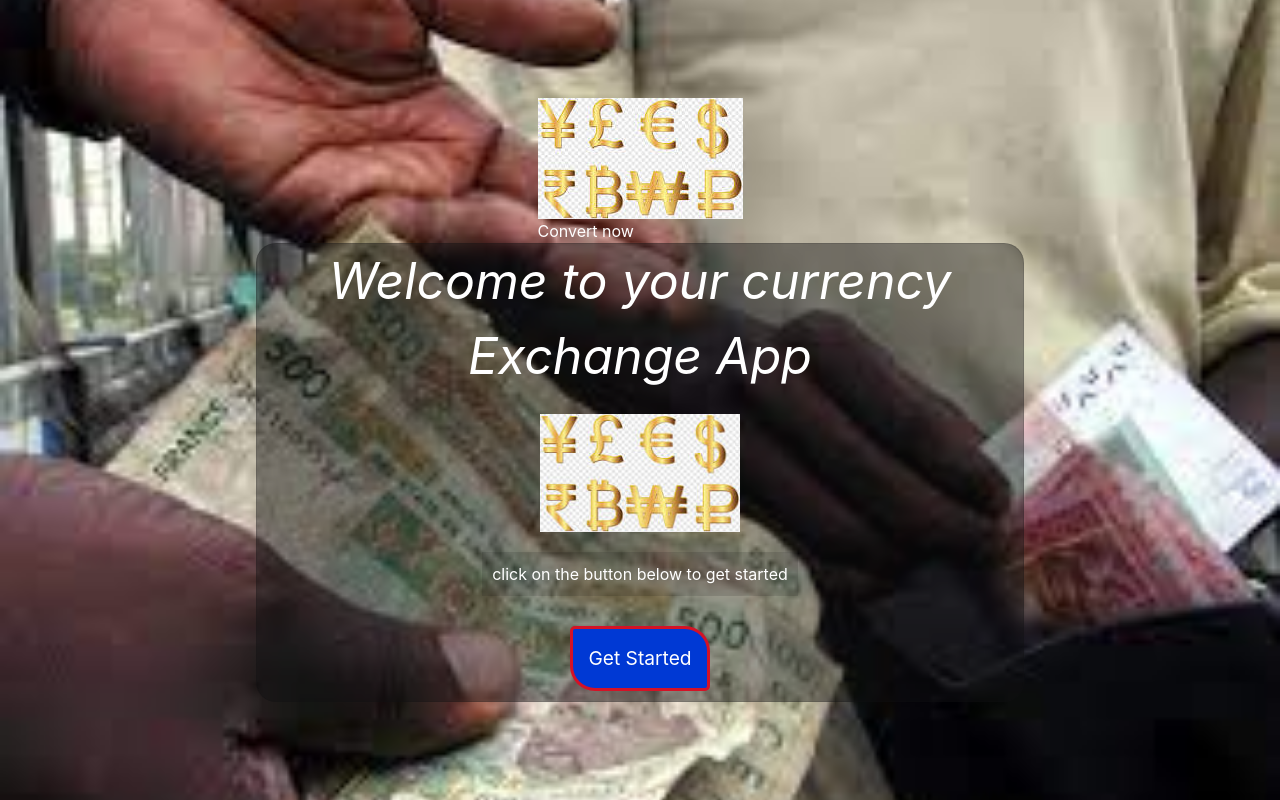
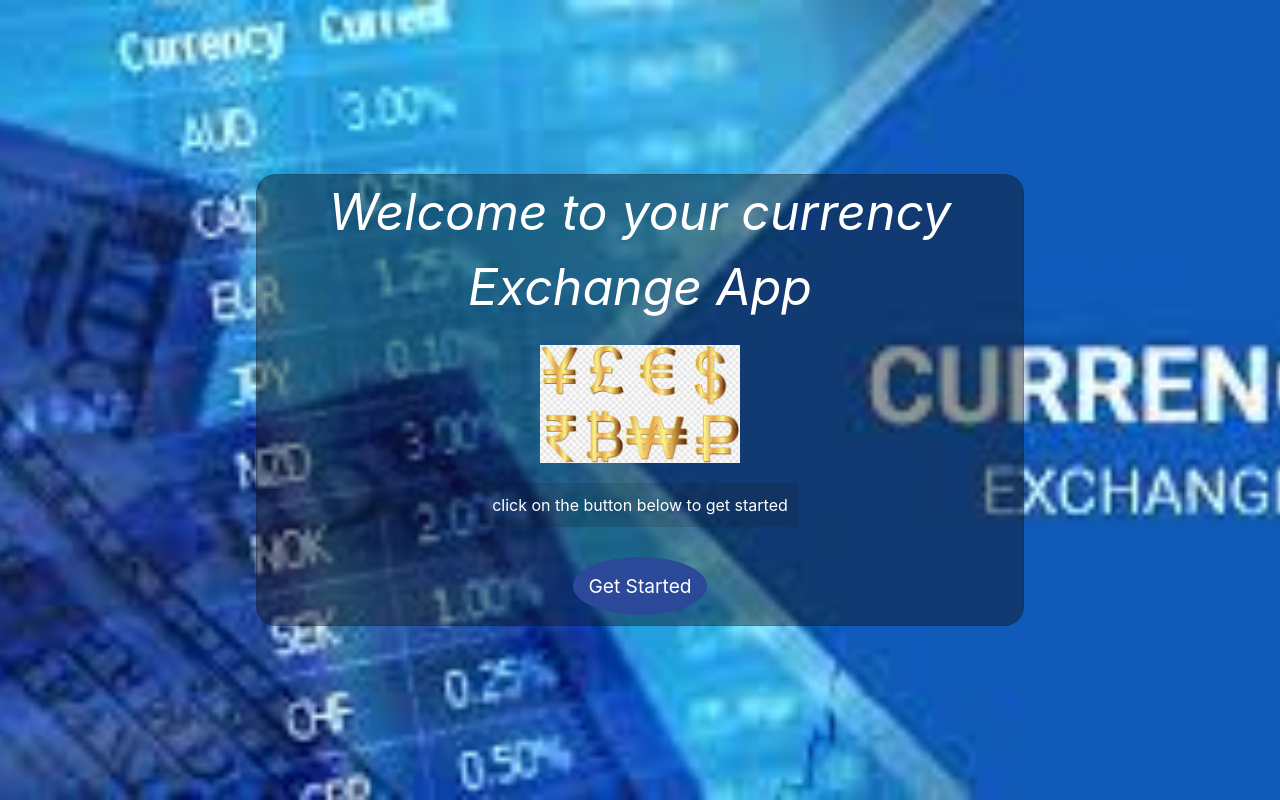
Before and after one commit to tsopsericado/currency_converter_app, a React (Create React App) app: page / in a window 1280 px wide. Built offline with nearby package versions, Linux system fonts and the light colour scheme; a web font is replaced by a local one.

Commit message:
some styles added in the home page

```diff
--- a/src/CurrencyBox/CurrencyBox.css
+++ b/src/CurrencyBox/CurrencyBox.css
@@ -72,6 +72,10 @@
   padding: 6px;
   border-color: rgb(8, 8, 8/53%);
 }
+
+ .right-input{
+  color: #000;
+ }
 
 .total__currency {
   height: 30px;
--- a/src/CurrencyBox/CurrencyBox.jsx
+++ b/src/CurrencyBox/CurrencyBox.jsx
@@ -122,11 +122,11 @@ function CurrencyBox() {
       } else {
         alert("Insufficient amount in wallet");
       }
-    } else if (values2.too === "CNY") {
+    } else if (values2.too === "EUR ") {
       if (values2.from === "XAF" && values2.deposite < message3) {
         const val1 = message3 - values2.deposite;
         setMessage3(val1);
-        setMessage4(message4 + val1 * 0.01);
+        setMessage2(message4 + val1 * 0.01);
       } else if (values2.from === "USD" && values2.deposite < message1) {
         const val1 = message1 - values2.deposite;
         setMessage1(val1);
@@ -179,7 +179,8 @@ function CurrencyBox() {
         </div>
 
         <div className="currency__options">
-          <div className="input" type="number" name="XAF">{message3}
+          <div className="input" type="number" name="XAF">
+            {message3}
           </div>
           <span>XAF</span>
         </div>
@@ -191,7 +192,6 @@ function CurrencyBox() {
           <span>CNY</span>
         </div>
 
-
         <div>
           <h3>Total Currency</h3>
           <div className="total__currency">{total}</div>
@@ -202,9 +202,11 @@ function CurrencyBox() {
         <img src={logo2} alt="logo" className="logo2" />
         <h1>Currency Converter</h1>
         <h3 className="paragraph">
-            <i>List of tasks yo can perfom</i>
+          <i>List of tasks you can perfom</i>
         </h3>
-          <i><b>NB:</b>Confirm after any Change made</i>
+        <i>
+          <b>NB:</b>Confirm after any Change made
+        </i>
         <form className="main__holder__deposit" onSubmit={handleSubmit}>
           <div className="main__heading">
             <p>
@@ -221,7 +223,7 @@ function CurrencyBox() {
           <h3 className="right__headings">Deposite</h3>
           <div>
             <span>Amount:</span>
-              <input type="number" name="Amount"/>
+            <input type="number" name="Amount" className="right-input" />
           </div>
           <div>
             <span>Currency for Deposite:</span>
@@ -232,14 +234,17 @@ function CurrencyBox() {
               <option value="CNY">CNY</option>
             </select>
           </div>
-            <button type="submit" className="confirm"> Confirm</button>
+          <button type="submit" className="confirm">
+            {" "}
+            Confirm
+          </button>
         </form>
 
         <form className="main__holder__deposit" onSubmit={doExchange}>
           <h3 className="right__headings">Exchange Currencies</h3>
           <div>
             <span>Amount:</span>
-              <input type="number" name="deposite" />
+            <input type="number" name="deposite" className="right-input"/>
           </div>
           <div className="exchanger">
             <select name="from" id="currencies2">
@@ -248,7 +253,7 @@ function CurrencyBox() {
               <option value="XAF">XAF</option>
               <option value="CNY">CNY</option>
             </select>
-              <i className="fa-sharpfa-solid fa-arrow-right"/>
+            <i className="fa-sharpfa-solid fa-arrow-right" />
             <select name="to" id="currencies2">
               <option value="XAF">XAF</option>
               <option value="CNY">CNY</option>
@@ -256,7 +261,9 @@ function CurrencyBox() {
               <option value="USD">USD</option>
             </select>
           </div>
-            <button type="submit" className="confirm">Confirm</button>
+          <button type="submit" className="confirm">
+            Confirm
+          </button>
         </form>
       </div>
     </div>
--- a/src/Landing/Landing.css
+++ b/src/Landing/Landing.css
@@ -4,7 +4,7 @@
 }
 
 .container {
-  background-image: url('../images/currency.jpg');
+  background-image: url('../images/download.jpeg');
   background-repeat: no-repeat;
   background-size: cover;
   background-position: center;
@@ -41,9 +41,8 @@
 .home__main button {
     padding: 15px;
     margin: 10px;
-    background-color: #0039d4;
-    border: 3px solid rgba(245, 12, 12, 0.867);
-    border-radius: 5px 25px;
+    background-color: #2c4999;
+    border-radius: 50%;
 }
 
 .home__link {
--- a/src/Landing/Landing.jsx
+++ b/src/Landing/Landing.jsx
@@ -1,6 +1,5 @@
 import React from 'react'
 import "./Landing.css";
-import Navbar from '../Navbar/Navbar';
 
 
 import { Link } from 'react-router-dom';
@@ -11,7 +10,6 @@ import logo1 from '../images/logo1.png';
 export default function Landing() {
   return (
     <div className="container">
-      <Navbar />
       <div className="home__main">
         <h1>
           <i>Welcome to your currency Exchange App </i>
--- a/src/Navbar/Navbar.js
+++ b/src/Navbar/Navbar.js
@@ -1,16 +1,11 @@
 import React from 'react'
-import logo1 from "../images/logo1.png";
 
 
 function Navbar() {
 
   return (
     <nav>
-      <img src={logo1} alt="" />
-      <div className="navbar-links-container">
 
-        <button className='primary-button'>Convert now</button>
-      </div>
     </nav>
   );
 }
```
Lines whose indentation alone changed are shown as unchanged.
